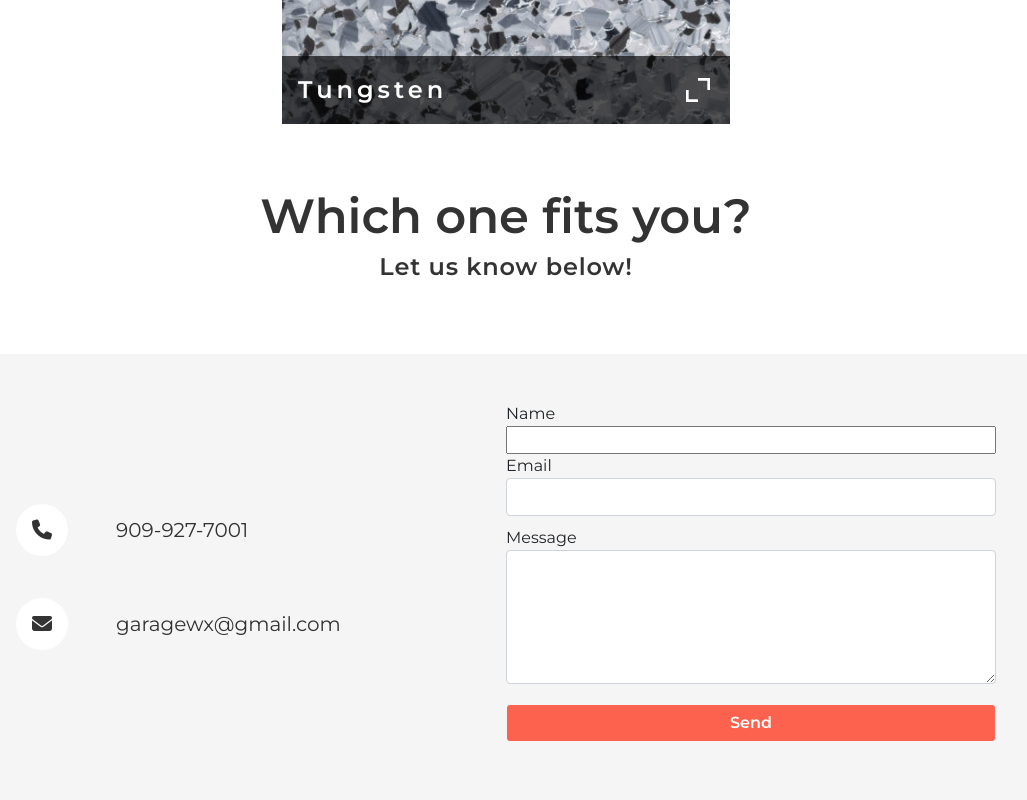
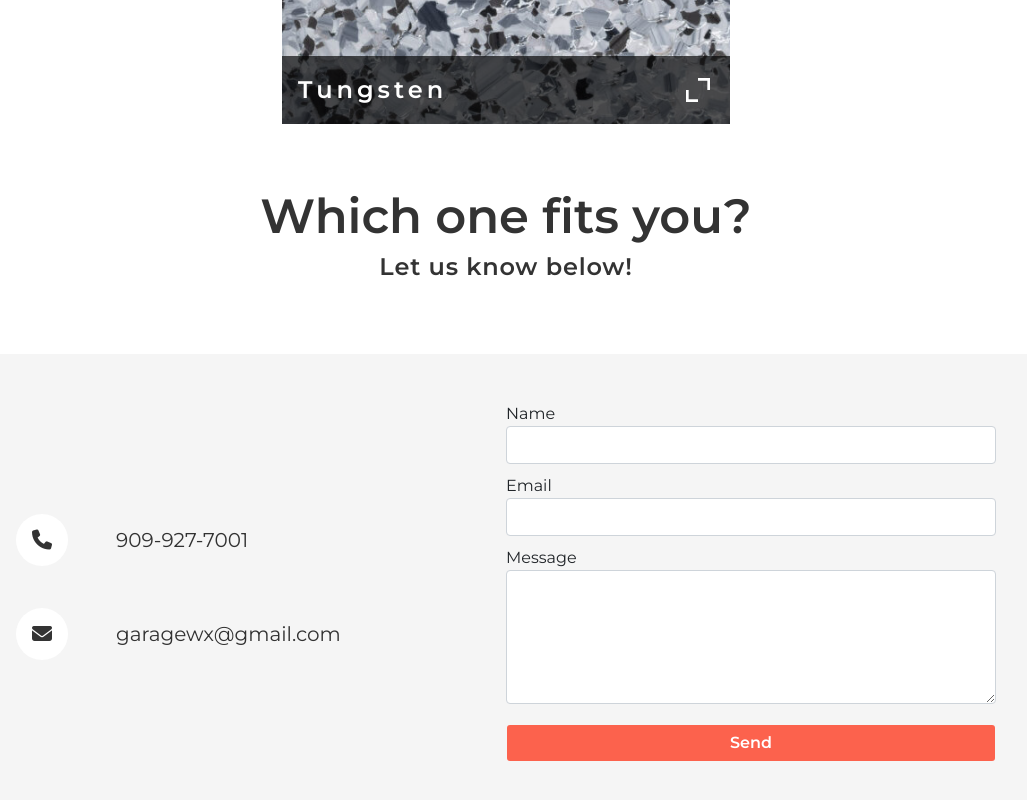
Before and after one commit to isaacruiz0/GarageWorx, a React (Create React App) app: page /Coatings in a window 1280 px wide. Shown: the part 5067-5867 px from the top of the page, without its empty margins (134-1161 px from the left). Built offline with nearby package versions, Linux system fonts and the light colour scheme.

Commit message:
updated name input padding and added required attribute to inputs

```diff
--- a/src/Minor_Components/Contact/Contact.jsx
+++ b/src/Minor_Components/Contact/Contact.jsx
@@ -51,13 +51,13 @@ const Contact = () => {
       <form onSubmit={sendEmail} ref={form}>
 
         <label>Name</label>
-        <input type="text" name='user_name' className=''/>
+        <input type="text" name='user_name' className='form-control' required/>
 
         <label>Email</label>
-        <input type="email" name='user_email' className='form-control'/>
+        <input type="email" name='user_email' className='form-control' required/>
 
         <label>Message</label>
-        <textarea name='message' rows='5' className='form-control' />
+        <textarea name='message' rows='5' className='form-control' required/>
         <input type='submit' value='Send' className='form-control btn'id='contact'/>
 
       </form>
```
